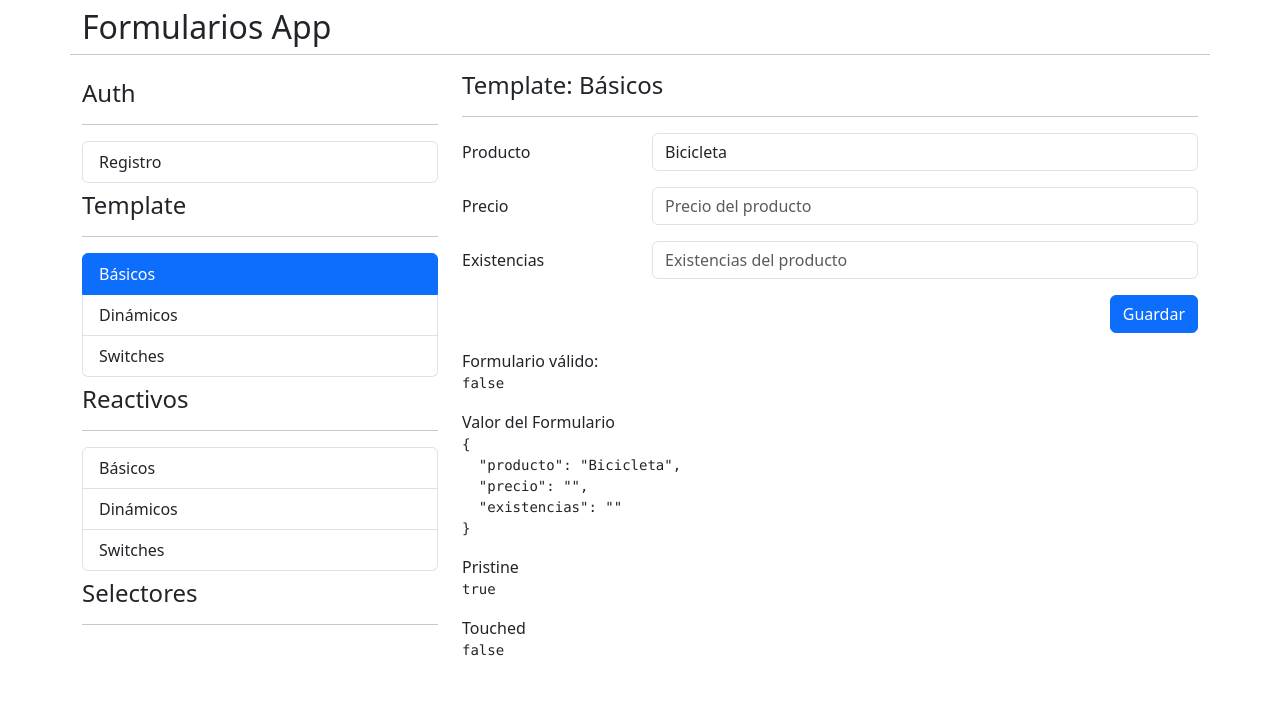
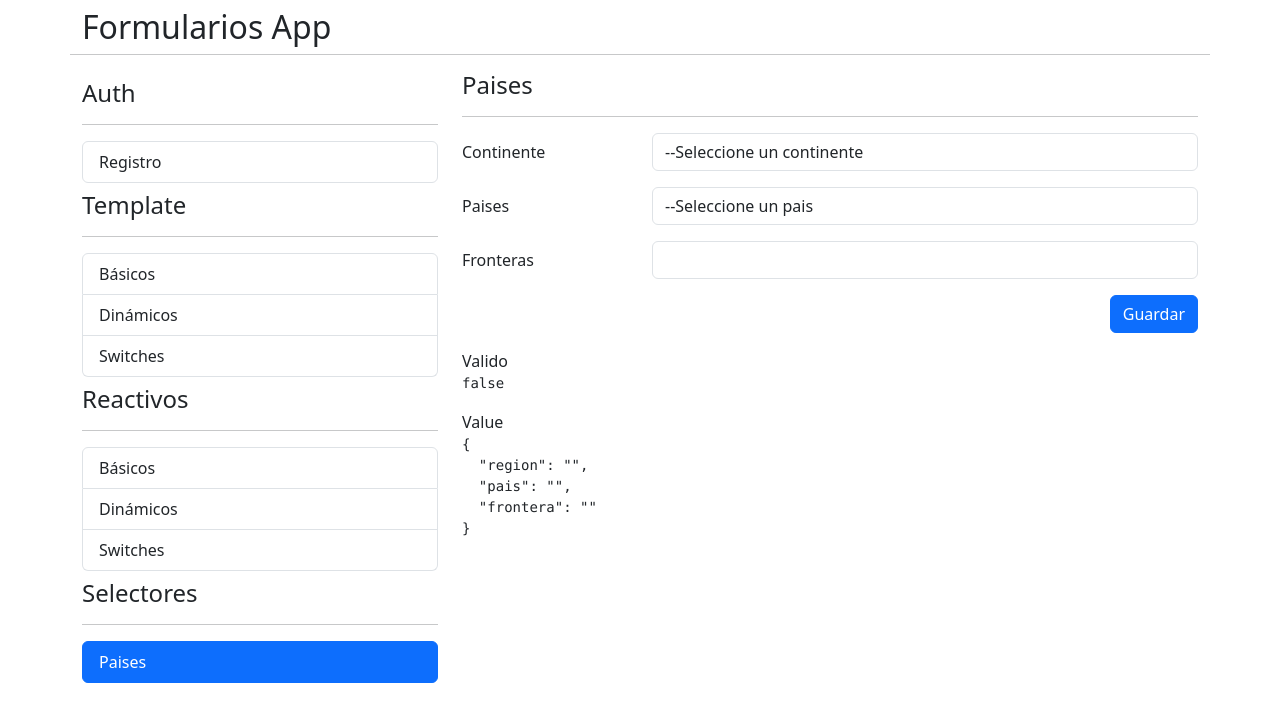
Before and after one commit to jucarlos/formulariosappedicion2, an Angular app: page /selectores/selectores in a window 1280 px wide. Before the commit this address led to /template/basic. Shown: the top 722 px of the page. Built offline with nearby package versions, Linux system fonts and the light colour scheme.

Commit message:
Ejercicio terminado

```diff
--- a/src/app/app-routing.module.ts
+++ b/src/app/app-routing.module.ts
@@ -1,5 +1,6 @@
 import { NgModule } from '@angular/core';
 import { RouterModule, Routes } from '@angular/router';
+import { SelectoresComponent } from './selectores/pages/selectores/selectores.component';
 
 const routes: Routes = [
 
@@ -16,6 +17,10 @@ const routes: Routes = [
     loadChildren: () => import('./auth/auth.module').then( m => m.AuthModule )
   },
   {
+    path: 'selectores',
+    loadChildren: () => import('./selectores/selectores.module').then( m => m.SelectoresModule)
+  },
+  {
     path: '**',
     redirectTo: 'template'
   }
--- a/src/app/app.module.ts
+++ b/src/app/app.module.ts
@@ -8,6 +8,7 @@ import { AppRoutingModule } from './app-routing.module';
 import { AppComponent } from './app.component';
 import { SharedModule } from './shared/shared.module';
 
+
 @NgModule({
   declarations: [
     AppComponent,
@@ -16,7 +17,6 @@ import { SharedModule } from './shared/shared.module';
     BrowserModule,
     AppRoutingModule,
     HttpClientModule,
-
     SharedModule,
   ],
   providers: [],
--- /dev/null
+++ b/src/app/selectores/pages/selectores/selectores.component.html
@@ -0,0 +1,96 @@
+<h4>Paises</h4>
+<hr>
+
+<div class="row">
+    <div class="col">
+
+        <form [formGroup]="miFormulario" (ngSubmit)="guardar()">
+
+            <!-- Continente -->
+
+            <div class="row mb-3">
+                <div class="col-sm-3">
+                    <label class="col-form-label">Continente</label>
+                </div>
+                <div class="col-sm-9">
+                    <select class="form-control"
+                            formControlName="region"
+                            >
+                        <option value="">--Seleccione un continente</option>
+                        <option *ngFor="let region of regiones"
+                             [value]="region | lowercase"  >
+                            {{ region }}
+                        </option>
+
+                    </select>
+                </div>
+
+            </div>
+
+
+            <!-- Pais -->
+            <div class="row mb-3">
+                <div class="col-sm-3">
+                    <label class="col-form-label">Paises</label>
+                </div>
+                <div class="col-sm-9">
+                    <select class="form-control" formControlName="pais">
+                        <option value="">--Seleccione un pais</option>
+                        <option *ngFor="let pais of paises"
+                            [value]="pais.alpha3Code"
+                            >
+                            {{ pais.name }}
+                        </option>
+                    </select>
+                </div>
+
+            </div>
+
+
+            <!-- Fronteras  -->
+            <div class="row mb-3">
+                <div class="col-sm-3">
+                    <label class="col-form-label">Fronteras</label>
+                </div>
+                <div class="col-sm-9">
+                    <select class="form-control" formControlName="frontera">
+                        <option>--Seleccione una frontera</option>
+                        <option *ngFor="let frontera of fronteras"
+                            [value]="frontera" >
+                            {{ frontera }}
+                        </option>
+                    </select>
+                </div>
+
+            </div>
+
+
+            <!-- Spinner -->
+
+            <div *ngIf="cargando"
+                class="spinner-border text-success mt-3" role="status">
+                <span class="visually-hidden">Loading...</span>
+            </div>
+
+
+            <!-- Botón -->
+            <div class="row mb-3">
+                <div class="col">
+                    <button type="submit"
+                        class="btn btn-primary float-end">Guardar</button>
+                </div>
+            </div>
+
+
+
+        </form>
+
+    </div>
+
+</div>
+
+<span>Valido</span>
+<pre>{{ miFormulario.valid }} </pre>
+
+<span>Value</span>
+<pre>{{ miFormulario.value | json }}</pre>
--- /dev/null
+++ b/src/app/selectores/pages/selectores/selectores.component.ts
@@ -0,0 +1,109 @@
+import { Component, OnInit } from '@angular/core';
+import { FormBuilder, FormGroup, Validators } from '@angular/forms';
+import { PaisesService } from '../../services/paises.service';
+import { Pais } from '../../interfaces/pais.interface';
+import { switchMap, tap } from 'rxjs';
+
+@Component({
+  selector: 'app-selectores',
+  templateUrl: './selectores.component.html',
+  styleUrls: ['./selectores.component.css']
+})
+export class SelectoresComponent implements OnInit{
+
+
+  public miFormulario: FormGroup = this.fb.group({
+
+    region: ['', Validators.required ],
+    pais: ['', Validators.required ],
+    frontera: ['', Validators.required ]
+
+  });
+
+  // Propiedades de los selectores
+  regiones: string[] = [];
+  paises: Pais[] = [];
+  fronteras: string[] = [];
+
+
+  cargando = false;
+
+
+
+  constructor( private paisesService: PaisesService,
+               private fb: FormBuilder) {}
+
+
+  ngOnInit(): void {
+
+
+      // Primer combo - regiones - continentes
+      this.regiones = this.paisesService.regiones;
+
+      // Cuando cambia el primer combo
+      // this.miFormulario.get('region')?.valueChanges.subscribe( resp => {
+
+      //   this.paisesService.getPaisesPorRegion ( resp ).subscribe( paises => {
+
+      //     this.paises = paises;
+
+      //   });
+
+      // });
+
+      this.miFormulario.get('region')?.valueChanges
+      .pipe(
+
+        tap( region => {
+
+          this.miFormulario.get('pais')?.reset('');
+          this.cargando = true;
+
+        } ),
+
+        switchMap( region => this.paisesService.getPaisesPorRegion( region ) )
+
+
+      ).subscribe( paises => {
+
+        this.paises = paises;
+        this.cargando = false;
+
+      });
+
+      // Cuando cambia el segundo selector.
+      this.miFormulario.get('pais')?.valueChanges
+      .pipe(
+
+        tap( pais => {
+            this.cargando = true;
+            this.miFormulario.get('frontera')?.reset('');
+
+        }),
+
+
+        switchMap( codigo => this.paisesService.getPaisPorCodigo( codigo ) )
+
+      ).subscribe( pais => {
+
+        this.fronteras = pais?.borders || [];
+        this.cargando = false;
+
+      });
+
+
+
+
+  }
+
+
+
+
+
+
+  guardar() {
+
+  }
+
+
+}
--- /dev/null
+++ b/src/app/selectores/services/paises.service.ts
@@ -0,0 +1,53 @@
+import { HttpClient } from '@angular/common/http';
+import { Injectable } from '@angular/core';
+import { Pais } from '../interfaces/pais.interface';
+import { Observable, delay, of } from 'rxjs';
+
+@Injectable({
+  providedIn: 'root'
+})
+export class PaisesService {
+
+
+  private baseUrl = 'https://restcountries.com/v2';
+
+  constructor(private http: HttpClient) { }
+
+
+  private _regiones = ['Africa', 'Americas', 'Asia', 'Europe', 'Oceania'];
+
+  get regiones() {
+    return [...this._regiones];
+  }
+
+  getPaisesPorRegion( region: string ): Observable<Pais[]> {
+
+    const url = `${this.baseUrl}/region/${region}?fields=name,alpha3Code`;
+
+    return this.http.get<Pais[]>( url )
+    .pipe(
+      delay( 200 )
+    );
+
+  }
+
+  getPaisPorCodigo( codigo: string ): Observable<Pais | null > {
+
+    if ( !codigo ) {
+      return of ( null );
+    }
+
+    const url = `${this.baseUrl}/alpha/${codigo}?fields=name,alpha3Code,borders`;
+
+    return this.http.get<Pais>( url )
+    .pipe(
+      delay( 200 )
+    );
+
+
+  }
+
+
+
+
+}
--- a/src/app/shared/side-menu/side-menu.component.html
+++ b/src/app/shared/side-menu/side-menu.component.html
@@ -34,3 +34,9 @@
 
 <h4 class="mt-2">Selectores</h4>
 <hr>
+<ul class="list-group">
+    <li routerLink="selectores"
+        routerLinkActive="active"
+        class="list-group-item">Paises</li>
+
+</ul>
```
Also changed, not shown: src/app/selectores/interfaces/pais.interface.ts (added, +7 -0 lines), src/app/selectores/selectores-routing.module.ts (added, +19 -0 lines), src/app/selectores/selectores.module.ts (added, +19 -0 lines), src/app/selectores/pages/selectores/selectores.component.css (added).
